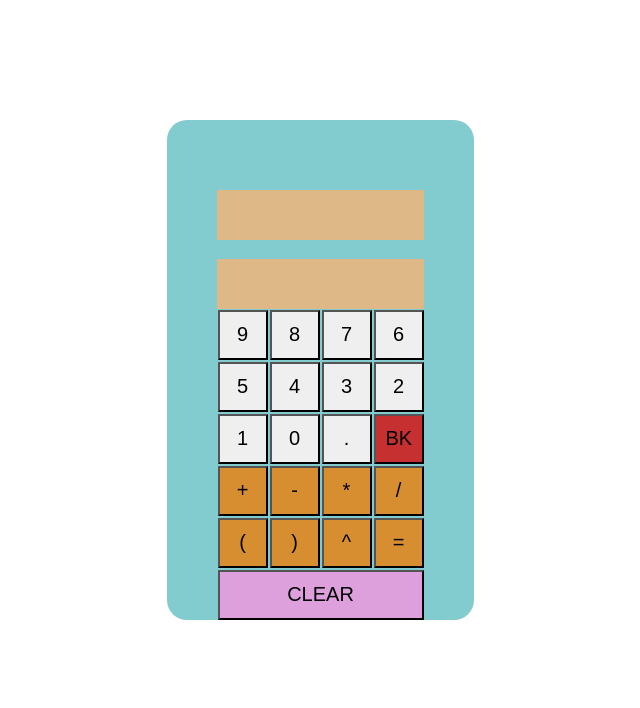
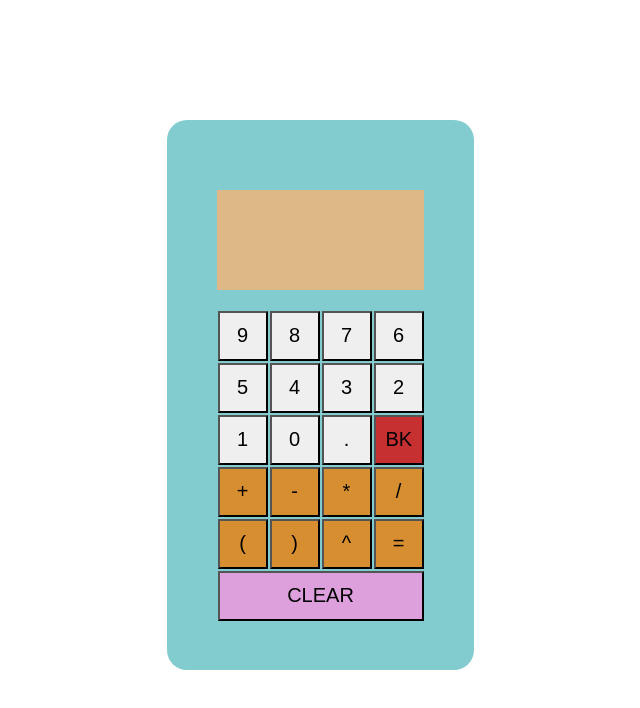
Before and after one commit to VPilipenko334/GoSchoolBox-coding-challenge, a React (Create React App) app: page / in a window 1280 px wide. Shown: the top 708 px of the page, without its empty margins (320-960 px from the left). Built offline with nearby package versions, Linux system fonts and the light colour scheme; the HTML template or start-up script is replaced by a standard one.

Commit message:
fixed the ux component

```diff
--- a/src/App.js
+++ b/src/App.js
@@ -50,11 +50,12 @@ function App() {
         <div className="calculator-border">
             <div className="calculator-wrapper">
               <div className="calculator">
-                {/* <div className="result-wrapper"> */}
+                <div className="result-wrapper">
                   <Result result={result} />
                   <Input input={input} />
-              {/* </div> */}
+              </div>
 
+            <div className="calculator-operators">
               <div className="numbers">
                 {allDigits()}
               {/* <button onClick={addZero}>0</button> */}
@@ -80,6 +81,7 @@ function App() {
               </div>
             </div>
           </div>
+          </div>
         </div>
       </div>
   );
--- a/src/calculator.css
+++ b/src/calculator.css
@@ -1,6 +1,6 @@
 .calculator-border{
     background-color: rgb(130, 203, 206);
-    height: 400px;
+    height: 450px;
     width: 207px;
     margin: auto;
     justify-content: center;
@@ -15,9 +15,6 @@
     align-items: center;
     justify-content: center;
     width: 300px;
-    /* height: 400px; */
-    /* border-radius: 2px solid black;
-    border-radius: 15px; */
     overflow: hidden;
 }
 
@@ -42,6 +39,10 @@ button {
 
 }
 
+.calculator-operators {
+    margin-top: 20px;
+}
+
 button:hover {
     background-color: palevioletred;
 }
--- a/src/input.js
+++ b/src/input.js
@@ -16,6 +16,11 @@ class Input extends React.Component {
         this.setState({ num2})
     }
 
+    add(e) {
+        e.preventDefault();
+        const result = this.state.num1 + this.state.num2;
+        this.setState({ result })
+    }
 
 
     render() {
--- a/src/result.css
+++ b/src/result.css
@@ -1,16 +1,8 @@
-.result{
-    /* border-radius: 2px solid black; */
+.result-wrapper{
+    border-radius: 2px solid black;
     background-color: burlywood;
     width: 207px;
-    height: 50px;
-    margin-bottom: 2px;
-    /* position: absolute; */
-    /* right: auto; */
+    height: 100px;
+    text-align: right;
+    right: auto;
 }
-
-.input-wrapper {
-    /* justify-content: flex-end; */
-    background-color: burlywood;
-    width: 207px;
-    height: 50px;
-}
```
